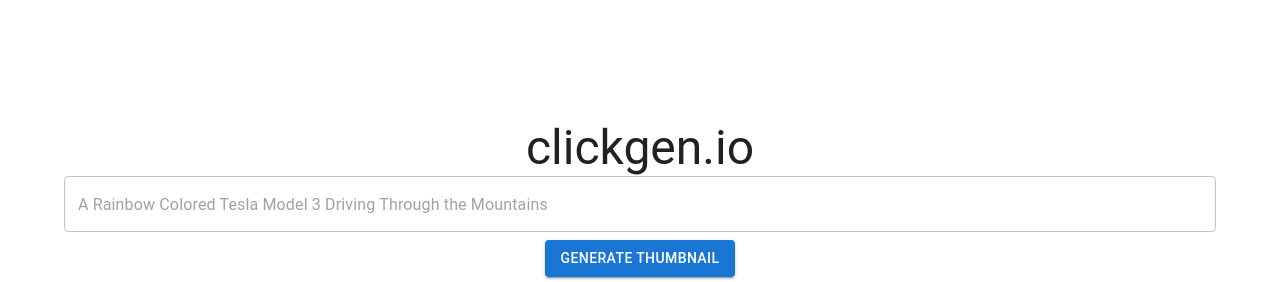
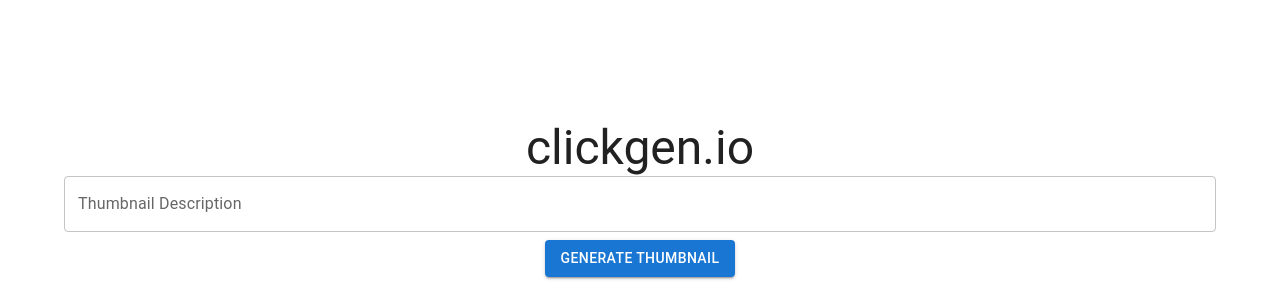
Before and after one commit to alexgushulak/clickgenio, a React (Vite) app in the folder client/: page / in a window 1280 px wide. Shown: the top 282 px of the page. Built offline with nearby package versions, Linux system fonts and the light colour scheme; no server answers.

Commit message:
chore: make input box more descriptive and enable generating a thumbnail via enter

```diff
--- a/client/src/App.tsx
+++ b/client/src/App.tsx
@@ -24,19 +24,29 @@
   const [imageUrl, setImageUrl] = useState("");
   const [isLoading, setIsLoading] = useState(false);
   const [isClicked, setIsClicked] = useState(false);
+  const [finalText, setFinalText] = useState('');
+  const [useFinalText, setUseFinalText] = useState(false);
 
-  const handleTextbarChange = (event: {
-    target: { name: any; value: any };
-  }) => {
-    const { name, value } = event.target;
-    setThumbnailText(value);
+  const handleTextbarChange = (event: React.ChangeEvent<HTMLInputElement>) => {
+    setThumbnailText(event.target.value);
+  };
+
+
+  const handleKeyPress = async (event: any) => {
+    if (event.key === 'Enter') {
+      setFinalText(thumbnailText);
+      setUseFinalText(true);
+      await onGenerateThumbnail();
+      event.preventDefault();
+    }
   };
 
   const onGenerateThumbnail = async () => {
     setIsClicked(true);
     setIsLoading(true);
-    await submitIPData(thumbnailText);
-    await generateImage(thumbnailText, apiHost, engineId, apiKey, setImageUrl);
+    const textToUse = useFinalText && thumbnailText !== ""? finalText : thumbnailText;
+    await submitIPData(textToUse);
+    await generateImage(textToUse, apiHost, engineId, apiKey, setImageUrl);
     setIsLoading(false);
   };
 
@@ -74,13 +84,14 @@
           clickgen.io
         </Typography>
         <TextField
-          fullWidth={true}
-          value={thumbnailText}
-          onChange={handleTextbarChange}
-          id="outlined-multiline-flexible"
-          placeholder='A Rainbow Colored Tesla Model 3 Driving Through the Mountains'
-          multiline
-          maxRows={1}
+           fullWidth={true}
+           value={thumbnailText}
+           onChange={handleTextbarChange}
+           onKeyDown={handleKeyPress}
+           label="Thumbnail Description"
+           placeholder="A Rainbow Colored Tesla Model 3 Driving Through the Mountains"
+           id="outlined-multiline-flexible"
+           multiline
         />
         <Button
           sx={{
```
